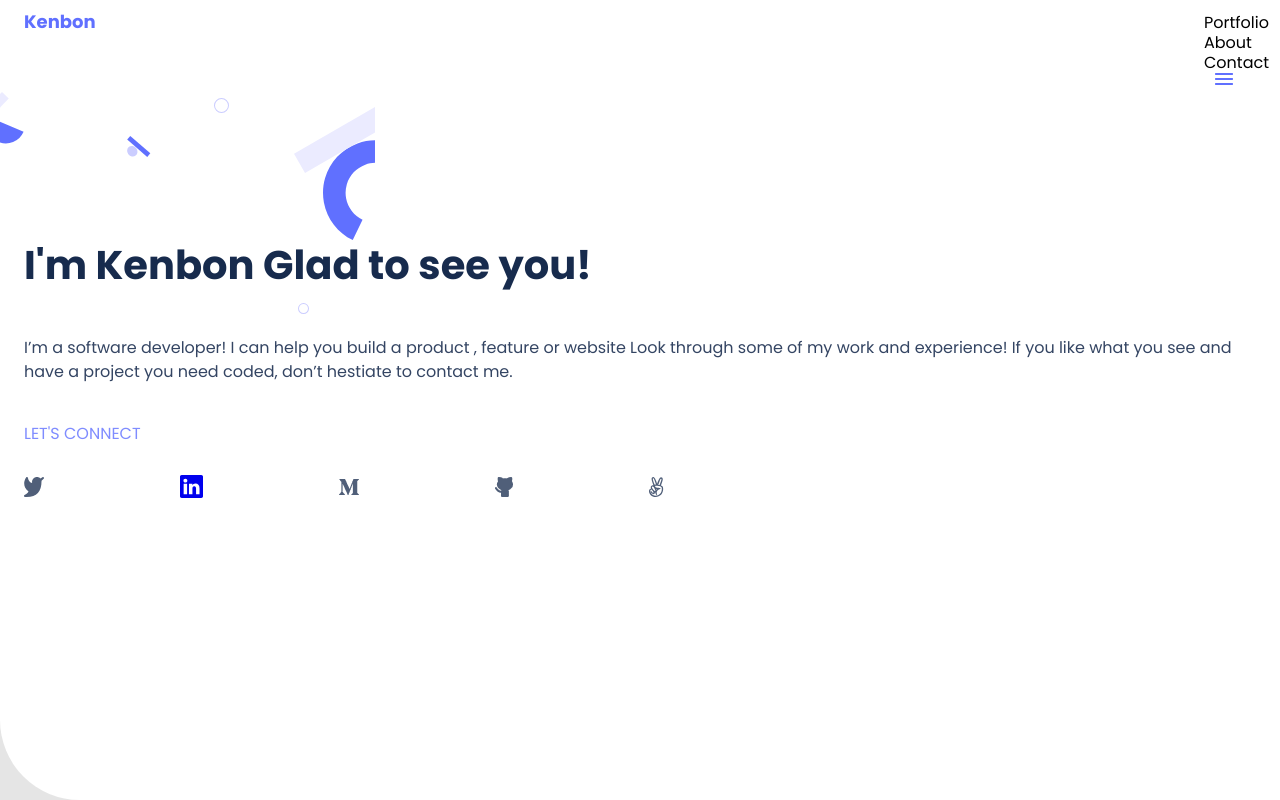
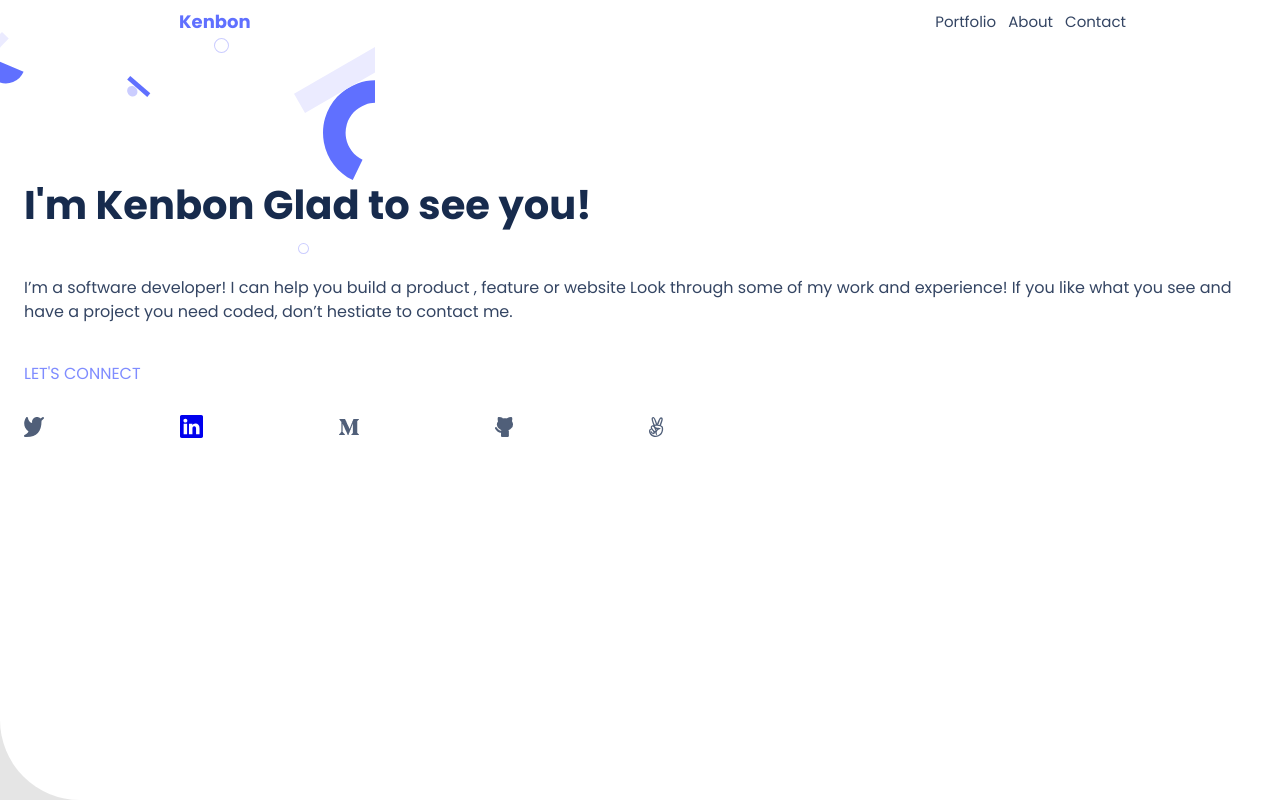
Before and after one commit to KenbonTN/Personal_Portifolio, a website: page index.html in a window 1280 px wide. Shown: the top 800 px of the page. Drawn offline with Linux system fonts and the light colour scheme.

Commit message:
Complete the style of the navigation part for the desktop version..

```diff
--- a/style.css
+++ b/style.css
@@ -12,6 +12,30 @@
 body {
   margin: 0;
   background-color: #e5e5e5;
+}
+
+.nav-items {
+  margin-left: 12px;
+  font-weight: 500;
+  font-size: 15px;
+  line-height: 20px;
+  color: #344563;
+  flex: none;
+  order: 0;
+  flex-grow: 0;
+}
+nav li:nth-child(3) {
+  margin-right: 154px;
+}
+
+@media screen and (max-width: 480px) {
+  .nav-items {
+    display: none;
+  }
+}
+
+ul nav {
+  display: flex;
 }
 
 header ul li,
@@ -46,6 +70,21 @@ a {
   text-decoration: none;
 }
 
+@media screen and (min-width: 480px) {
+  .myLogo {
+    margin-left: 155px;
+    width: 76px;
+    height: 20px;
+    font-weight: 700;
+    font-size: 18px;
+    line-height: 20px;
+    display: flex;
+    align-items: center;
+    flex: none;
+    order: 0;
+    flex-grow: 0;
+  }
+}
 .myLogo {
   font-weight: 700;
   font-size: 18px;
@@ -58,7 +97,11 @@ a {
 header {
   background-color: #fff;
 }
-
+@media screen and (min-width: 480px) {
+  .toggler-icon {
+    display: none;
+  }
+}
 .toggler-icon {
   -webkit-box-pack: center;
   -ms-flex-pack: center;
```
